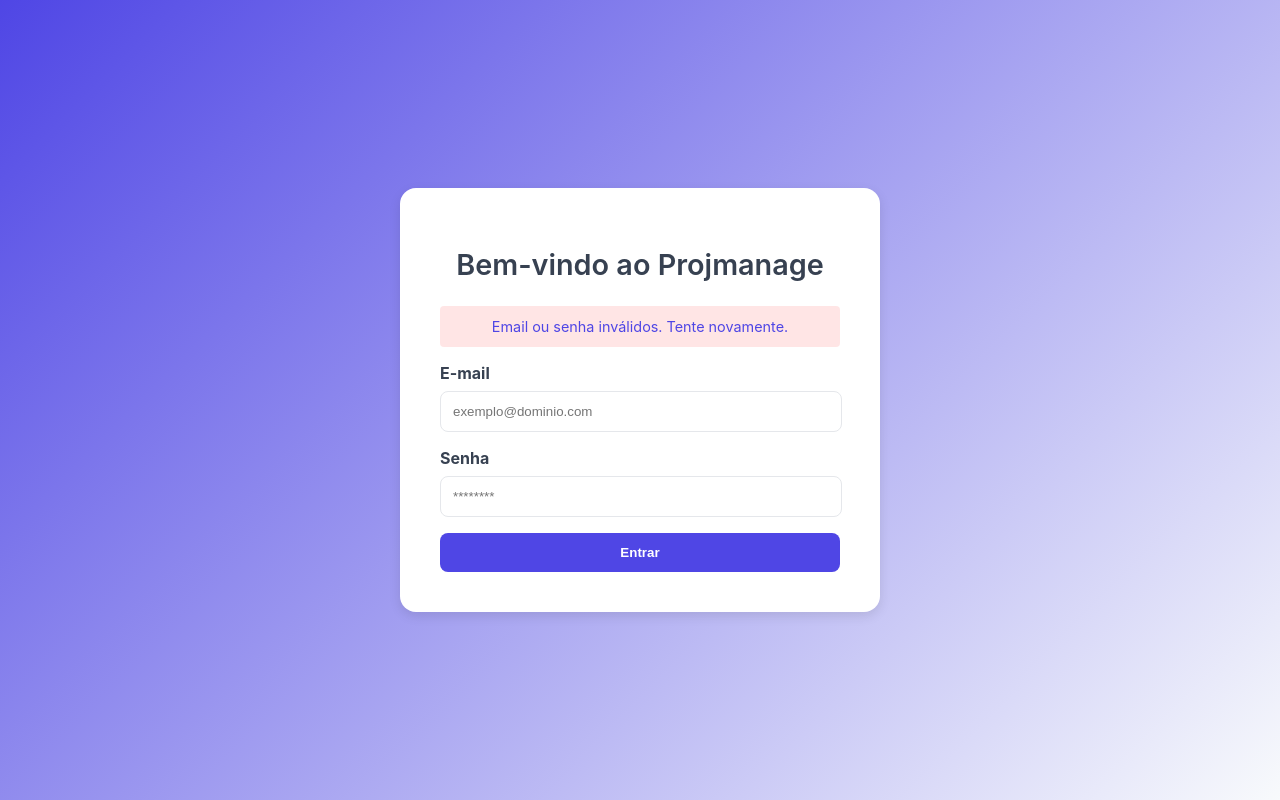
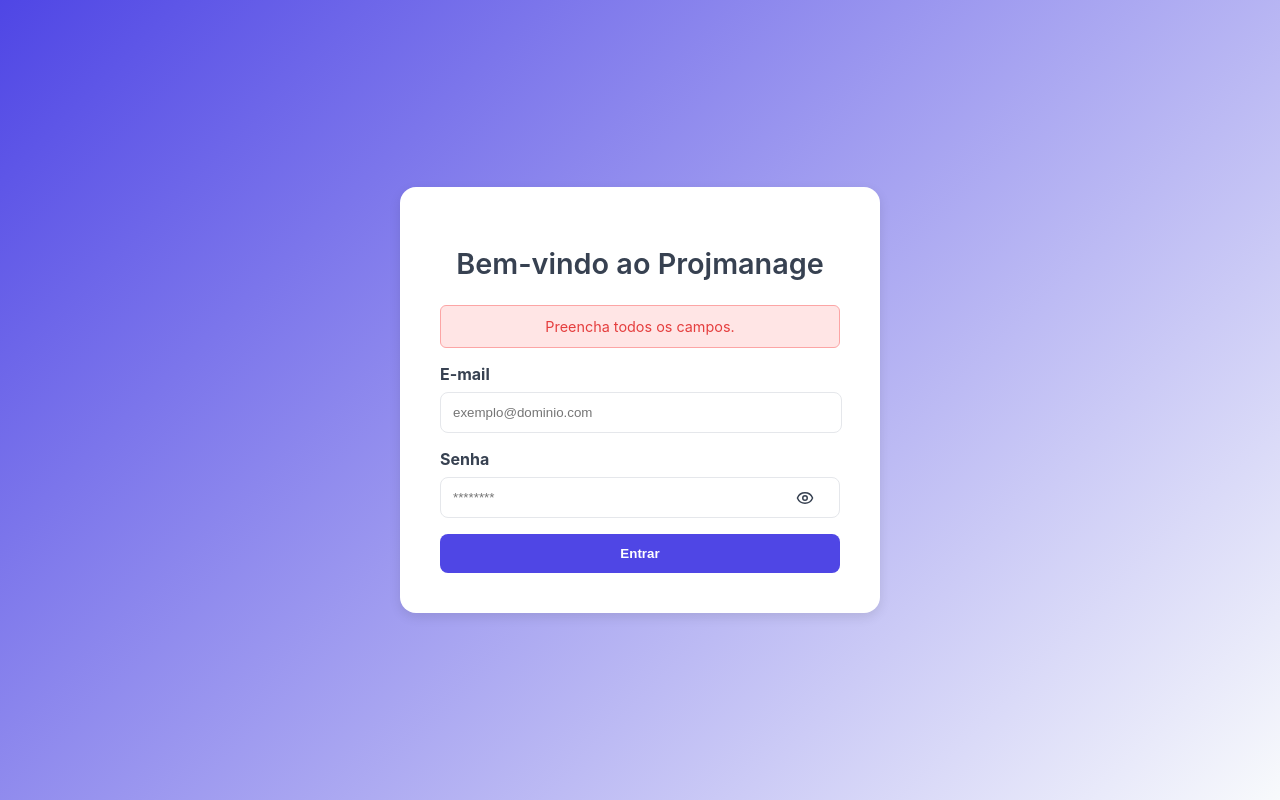
Before and after one commit to ESousa97/front-server-esdatabasev2, a React (Create React App) app: page /login in a window 1280 px wide. Both pictures are taken after a click on the button "Entrar". Built offline with nearby package versions, Linux system fonts and the light colour scheme; no server answers.

Commit message:
Feat.: Login Form CSS melhorado, adicionado tratamento de erros e // visualização de senha.

```diff
--- a/package.json
+++ b/package.json
@@ -9,6 +9,7 @@
     "@testing-library/react": "^16.2.0",
     "@testing-library/user-event": "^13.5.0",
     "axios": "^1.8.4",
+    "lucide-react": "^0.486.0",
     "react": "^18.2.0",
     "react-dom": "^18.2.0",
     "react-icons": "^5.5.0",
--- /dev/null
+++ b/src/components/Auth/LoginForm.css
@@ -0,0 +1,43 @@
+/* src/components/Auth/LoginForm.css */
+
+.login-form {
+    width: 100%;
+  }
+
+  /* Erros */
+  .form-error {
+    background-color: rgba(255, 0, 0, 0.1);
+    color: #e53e3e;
+    padding: 0.75rem 1rem;
+    margin-bottom: 1rem;
+    border-radius: 6px;
+    font-size: 0.9rem;
+    border: 1px solid #fca5a5;
+  }
+
+  /* Senha com ícone */
+  .password-group {
+    position: relative;
+  }
+
+  .password-wrapper {
+    display: flex;
+    align-items: center;
+    position: relative;
+  }
+
+  .toggle-password {
+    position: absolute;
+    right: 10px;
+    background: none;
+    border: none;
+    cursor: pointer;
+    color: var(--color-text);
+    display: flex;
+    align-items: center;
+    justify-content: center;
+  }
+
+  .toggle-password svg {
+    pointer-events: none;
+  }
--- a/src/components/Auth/LoginForm.js
+++ b/src/components/Auth/LoginForm.js
@@ -1,14 +1,22 @@
-// src/components/Auth/LoginForm.js
+// src/components/Auth/LoginForm.jsx
 import React, { useState } from 'react';
 import api from '../../services/api';
+import './LoginForm.css';
+import { Eye, EyeOff } from 'lucide-react';
 
 function LoginForm({ onLogin }) {
   const [email, setEmail] = useState('');
   const [password, setPassword] = useState('');
+  const [showPassword, setShowPassword] = useState(false);
   const [errorMsg, setErrorMsg] = useState('');
 
   const handleLogin = async () => {
     setErrorMsg('');
+    if (!email || !password) {
+      setErrorMsg('Preencha todos os campos.');
+      return;
+    }
+
     try {
       const res = await api.post('/auth/login', { email, password });
       localStorage.setItem('accessToken', res.data.accessToken);
@@ -20,8 +28,9 @@ function LoginForm({ onLogin }) {
   };
 
   return (
-    <div>
-      {errorMsg && <p className="error-message">{errorMsg}</p>}
+    <div className="login-form">
+      {errorMsg && <p className="form-error">{errorMsg}</p>}
+
       <div className="form-group">
         <label htmlFor="email">E-mail</label>
         <input
@@ -29,20 +38,34 @@ function LoginForm({ onLogin }) {
           type="email"
           placeholder="exemplo@dominio.com"
           value={email}
-          onChange={e => setEmail(e.target.value)}
+          onChange={(e) => setEmail(e.target.value)}
         />
       </div>
-      <div className="form-group">
+
+      <div className="form-group password-group">
         <label htmlFor="password">Senha</label>
-        <input
-          id="password"
-          type="password"
-          placeholder="********"
-          value={password}
-          onChange={e => setPassword(e.target.value)}
-        />
+        <div className="password-wrapper">
+          <input
+            id="password"
+            type={showPassword ? 'text' : 'password'}
+            placeholder="********"
+            value={password}
+            onChange={(e) => setPassword(e.target.value)}
+          />
+          <button
+            type="button"
+            className="toggle-password"
+            onClick={() => setShowPassword((prev) => !prev)}
+            aria-label="Mostrar/ocultar senha"
+          >
+            {showPassword ? <EyeOff size={18} /> : <Eye size={18} />}
+          </button>
+        </div>
       </div>
-      <button className="btn-primary" onClick={handleLogin}>Entrar</button>
+
+      <button className="btn-primary" onClick={handleLogin}>
+        Entrar
+      </button>
     </div>
   );
 }
--- a/src/pages/Login.jsx
+++ b/src/pages/Login.jsx
@@ -1,3 +1,4 @@
+// src/pages/Login.jsx
 import React from 'react';
 import LoginForm from '../components/Auth/LoginForm';
 import { useAuth } from '../contexts/AuthContext';
@@ -10,7 +11,7 @@ function Login() {
 
   const handleLoginSuccess = () => {
     login();
-    navigate('/dashboard'); // redireciona para o dashboard
+    navigate('/dashboard');
   };
 
   return (
```
Also changed, not shown: 1 other file (tests, documents, lock files or other folders).
